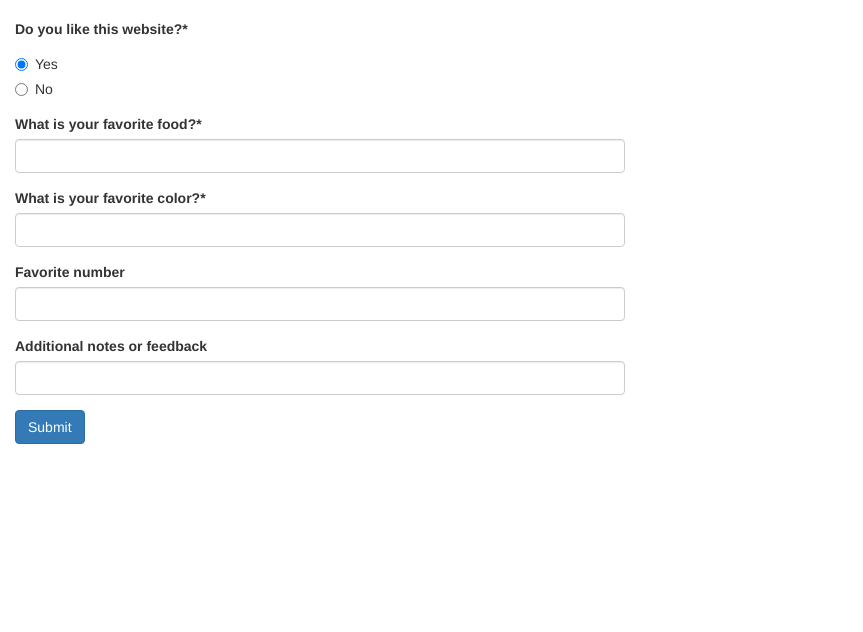
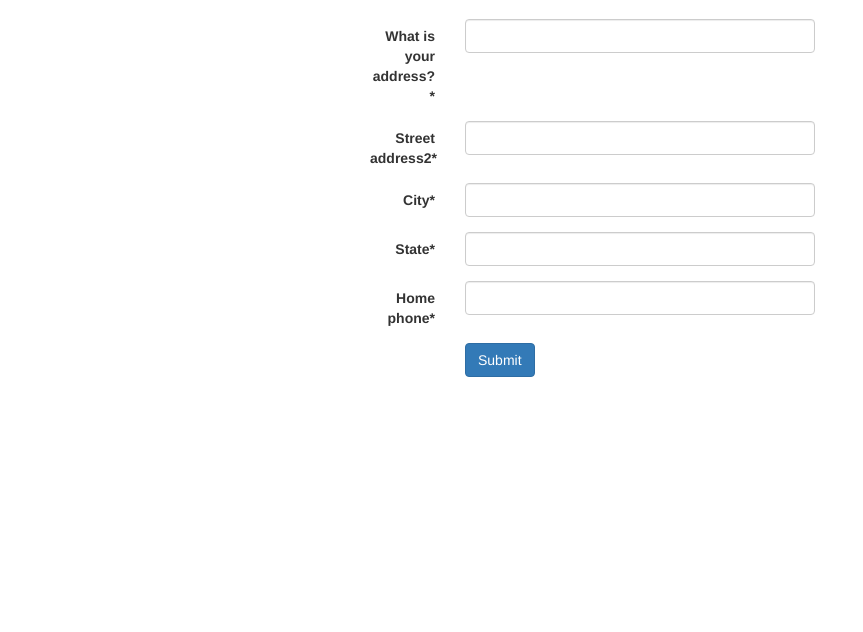
Before and after one commit to gregorylivschitz/vote_for_action, a Django app: page /example/ in a window 1280 px wide. Shown: the part 51-683 px from the top of the page, without its empty margins (0-863 px from the left). Run offline with Django 3.2, Linux system fonts and the light colour scheme; some libraries are stand-ins or nearby versions.

Commit message:
Testing django crispy forms with registration and horizontal

```diff
--- a/vote_in_action/account_urls.py
+++ b/vote_in_action/account_urls.py
@@ -6,7 +6,7 @@ from django.contrib.auth import views as auth_views
 from registration.backends.default.views import ActivationView
 from registration.backends.default.views import RegistrationView
 from registration.forms import RegistrationFormUniqueEmail
-from vote_in_action.forms import VoteInActionAuthenticationForm
+from vote_in_action.forms import VoteInActionAuthenticationForm, RegistrationVoteForm
 
 
 urlpatterns = [
@@ -33,7 +33,7 @@ urlpatterns = [
     url(r'^logout/$',
         auth_views.logout,
         {'template_name': 'registration/logout.html',
-          'authentication_form': VoteInActionAuthenticationForm},
+          'authentication_form': RegistrationVoteForm},
         name='logout'),
     url(r'^password/change/$',
         auth_views.password_change,
--- a/vote_in_action/forms.py
+++ b/vote_in_action/forms.py
@@ -1,9 +1,13 @@
-from crispy_forms.layout import Submit
+from crispy_forms.bootstrap import StrictButton
+from crispy_forms.layout import Submit, Layout
 from django import forms
 from django.contrib.auth.forms import AuthenticationForm
 from django.contrib.auth import authenticate, get_user_model
 from django.contrib.auth.models import User
 from crispy_forms.helper import FormHelper
+from django.forms import ModelForm
+from vote_in_action.models import RegistrationVoteUser
+
 
 class VoteInActionAuthenticationForm(AuthenticationForm):
     username = forms.CharField(
@@ -18,6 +22,31 @@ class VoteInActionAuthenticationForm(AuthenticationForm):
             if len(users) == 1:
                 self.cleaned_data['username'] = users[0].username
         super(VoteInActionAuthenticationForm, self).clean()
+
+class RegistrationVoteForm(ModelForm):
+
+    def __init__(self, *args, **kwargs):
+        super(RegistrationVoteForm, self).__init__(*args, **kwargs)
+        self.helper = FormHelper()
+        self.helper.form_id = 'id-exampleForm'
+        self.helper.form_class = 'blueForms form-horizontal'
+        self.helper.label_class = 'col-md-2'
+        self.helper.field_class = 'col-md-8'
+        self.helper.form_method = 'post'
+        self.helper.form_action = 'submit_survey'
+        self.helper.layout = Layout(
+            'street_address',
+            'street_address2',
+            'city',
+            'state',
+            'home_phone')
+        self.helper.add_input(Submit('submit', 'Submit'))
+    class Meta:
+        model = RegistrationVoteUser
+        fields = ("street_address", "street_address2", "city", "state", "home_phone")
+        labels = {
+            'street_address': 'What is your address?',
+        }
 
 class ExampleForm(forms.Form):
     like_website = forms.TypedChoiceField(
@@ -55,7 +84,13 @@ class ExampleForm(forms.Form):
         super(ExampleForm, self).__init__(*args, **kwargs)
         self.helper = FormHelper()
         self.helper.form_id = 'id-exampleForm'
-        self.helper.form_class = 'blueForms'
+        self.helper.form_class = 'blueForms form-horizontal'
+        self.helper.label_class = 'col-md-2'
+        self.helper.field_class = 'col-md-8'
         self.helper.form_method = 'post'
         self.helper.form_action = 'submit_survey'
+        self.helper.layout = Layout(
+            'favorite_food',
+            'favorite_color',
+            'favorite_number',)
         self.helper.add_input(Submit('submit', 'Submit'))
--- a/vote_in_action/models.py
+++ b/vote_in_action/models.py
@@ -1,3 +1,4 @@
+from django.contrib.auth.models import User
 from django.db import models
 
 # Create your models here.
@@ -12,3 +13,12 @@ class Bills(models.Model):
 
     def __str__(self):
         return self.name
+
+
+class RegistrationVoteUser(models.Model):
+    user_id = models.ForeignKey(User)
+    street_address = models.CharField(max_length=200)
+    street_address2 = models.CharField(max_length=200)
+    city = models.CharField(max_length=200)
+    state = models.CharField(max_length=200)
+    home_phone = models.CharField(max_length=200)
--- a/vote_in_action/templates/example.html
+++ b/vote_in_action/templates/example.html
@@ -2,7 +2,9 @@
 {% extends "base.html" %}
 {% load crispy_forms_tags %}
 {% block content %}
-    <div class = "col-md-6 col-offset-md-3">
-        {% crispy example_form example_form.helper %}
+    <div class="container">
+        <div class = "col-md-6 col-md-offset-3">
+            {% crispy example_form example_form.helper %}
+        </div>
     </div>
 {% endblock content %}
--- a/vote_in_action/views.py
+++ b/vote_in_action/views.py
@@ -2,7 +2,7 @@ from django.http import HttpResponse
 from django.shortcuts import render
 from django.template import Context, Template
 from django.contrib.auth.models import User
-from vote_in_action.forms import ExampleForm
+from vote_in_action.forms import ExampleForm, RegistrationVoteForm
 from vote_in_action.models import Bills
 
 # Create your views here.
@@ -16,5 +16,5 @@ def index(request):
     return render(request, 'index.html', context)
 
 def vote_example(request):
-    context = ({'example_form': ExampleForm})
+    context = ({'example_form': RegistrationVoteForm})
     return render(request, 'example.html', context)
```
